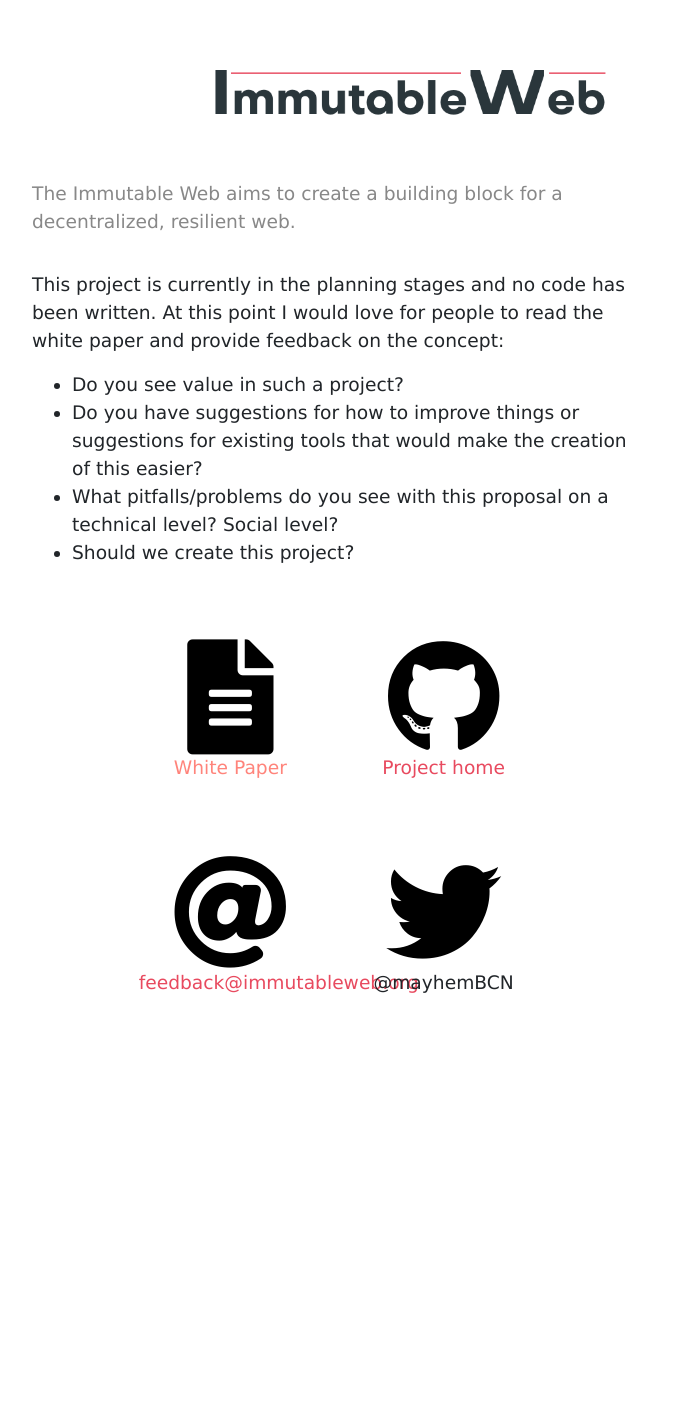
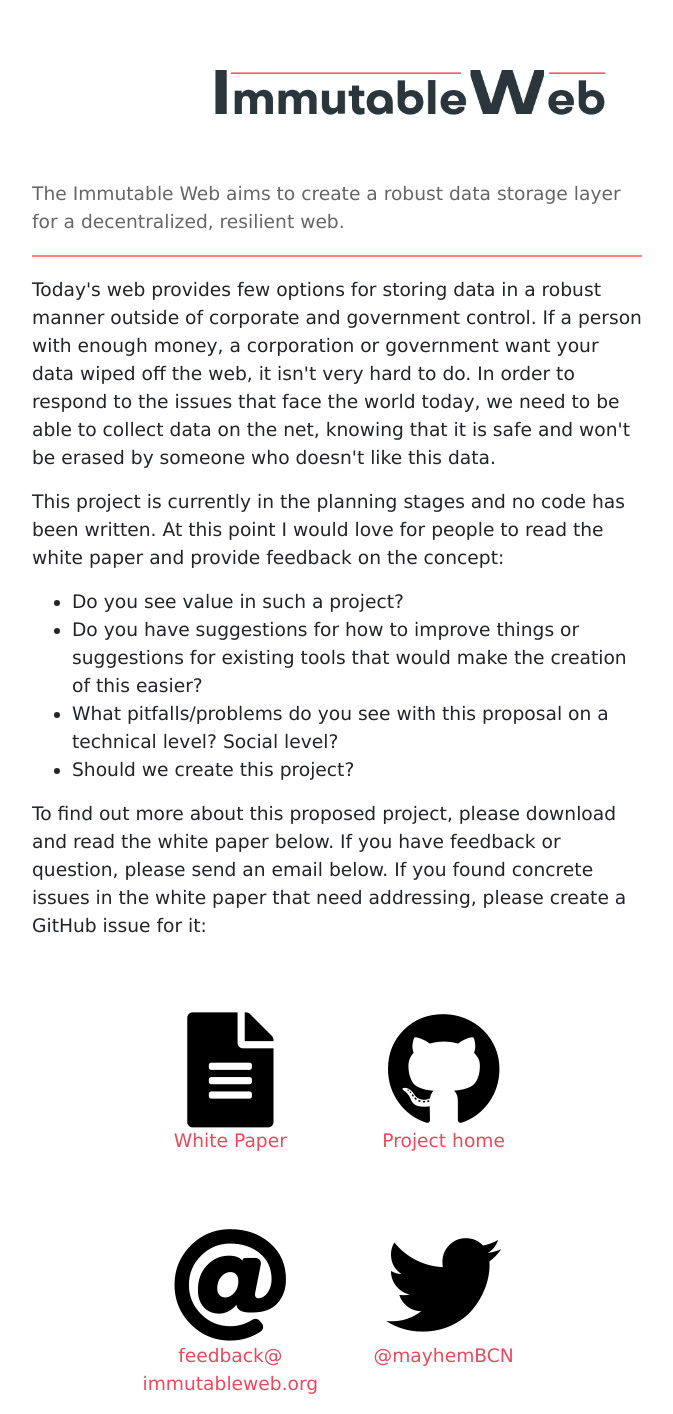
Before and after one commit to immutableweb/immutableweb.org, a Flask app: page / in a window 1280 px wide. Shown: the whole page, without its empty margins (303-976 px from the left). Before the commit the page ends 1013 px from the top, so only its background shows below. Run offline with Flask 2, Linux system fonts and the light colour scheme; some libraries are stand-ins or nearby versions.

Commit message:
Finish basic web page setup.

```diff
--- a/server.py
+++ b/server.py
@@ -38,3 +38,6 @@ def runserver(host, port, debug=False):
 @app.route('/', methods=['GET'])
 def index():
     return render_template("index.html")
+
+if __name__ == '__main__':
+    app.run(debug=True, host="0.0.0.0", port=80)
--- a/templates/index.html
+++ b/templates/index.html
@@ -23,8 +23,14 @@
             font-family: Verdana, Geneva, sans-serif;
         }
         .tagline {
-            color: #888;
-            padding-bottom: 1em;
+            color: #666;
+        }
+        .break {
+            margin-top: 1em;
+            margin-bottom: 1em;
+            background-color: #FF847C;
+            height: 2px;
+            width: 100%;
         }
         .links {
             padding-top: 3em;
@@ -63,14 +69,23 @@
         <div class="col-6">
           <div class="row" style="padding-top: 1em">
             <div class="col">
-              <img src="img/immutableweb-logo.png" class="logo">
+              <img src="/static/img/immutableweb-logo.png" class="logo">
             </div>
           </div>
 
           <div class="row">
             <div class="col content">
               <p class="tagline">
-                The Immutable Web aims to create a building block for a decentralized, resilient web.
+                The Immutable Web aims to create a robust data storage layer for a decentralized, resilient web.
+              </p>
+              <div class="break">
+              </div>
+              <p>
+                Today's web provides few options for storing data in a robust manner outside of corporate and government
+                control. If a person with enough money, a corporation
+                or government want your data wiped off the web, it isn't very hard to do. In order to respond to the
+                issues that face the world today, we need to be able to collect data on the net, knowing that it is safe
+                and won't be erased by someone who doesn't like this data.
               </p>
               <p>
                 This project is currently in the planning stages and no code has been written. At this
@@ -91,10 +106,15 @@
                   Should we create this project?
                 </li>
               </ul>
+              <p>
+                 To find out more about this proposed project, please download and read the white paper below.
+                 If you have feedback or question, please send an email below. If you found concrete issues
+                 in the white paper that need addressing, please create a GitHub issue for it:
+              </p>
               <div class="row links">
                 <div class="col-2"></div>
                 <div class="col-4 linkrow">
-                  <a href="">
+                  <a href="/static/pdf/immutable-web-white-paper-20180723.pdf">
                     <i class="fas fa-file-alt faicons"></i>
                     <p class="icontext">
                       White Paper
@@ -115,18 +135,19 @@
               <div class="row links linkrow">
                 <div class="col-2"></div>
                 <div class="col-4">
-                  <a href="mailto:feedback@immutableweb.org"">
+                  <a href="mailto:feedback@immutableweb.org">
                     <i class="fas fa-at faicons"></i>
                     <p class="icontext">
-                      feedback@immutableweb.org
+                      feedback@<br>immutableweb.org
                     </p>
                   </a>
                 </div>
                 <div class="col-4">
-                  <i class="fab fa-twitter faicons"></i>
-                  <p class="icontext">
-                    @mayhemBCN
-                  </p>
+                  <a href="https://twitter.com/MayhemBCN">
+                    <i class="fab fa-twitter faicons"></i>
+                    <p class="icontext">
+                      @mayhemBCN
+                    </p>
                   </a>
                 </div>
                 <div class="col-2"></div>
```
Also changed, not shown: 2 other files.
